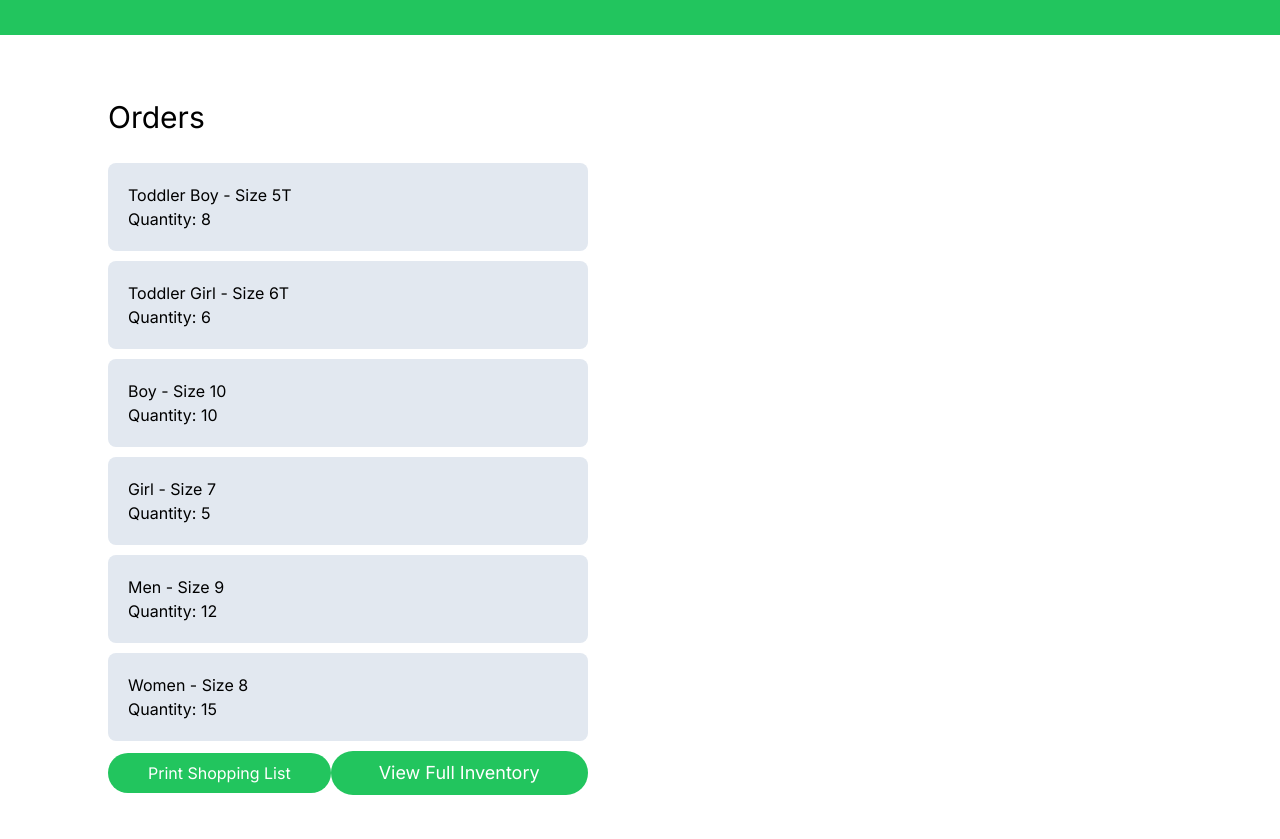
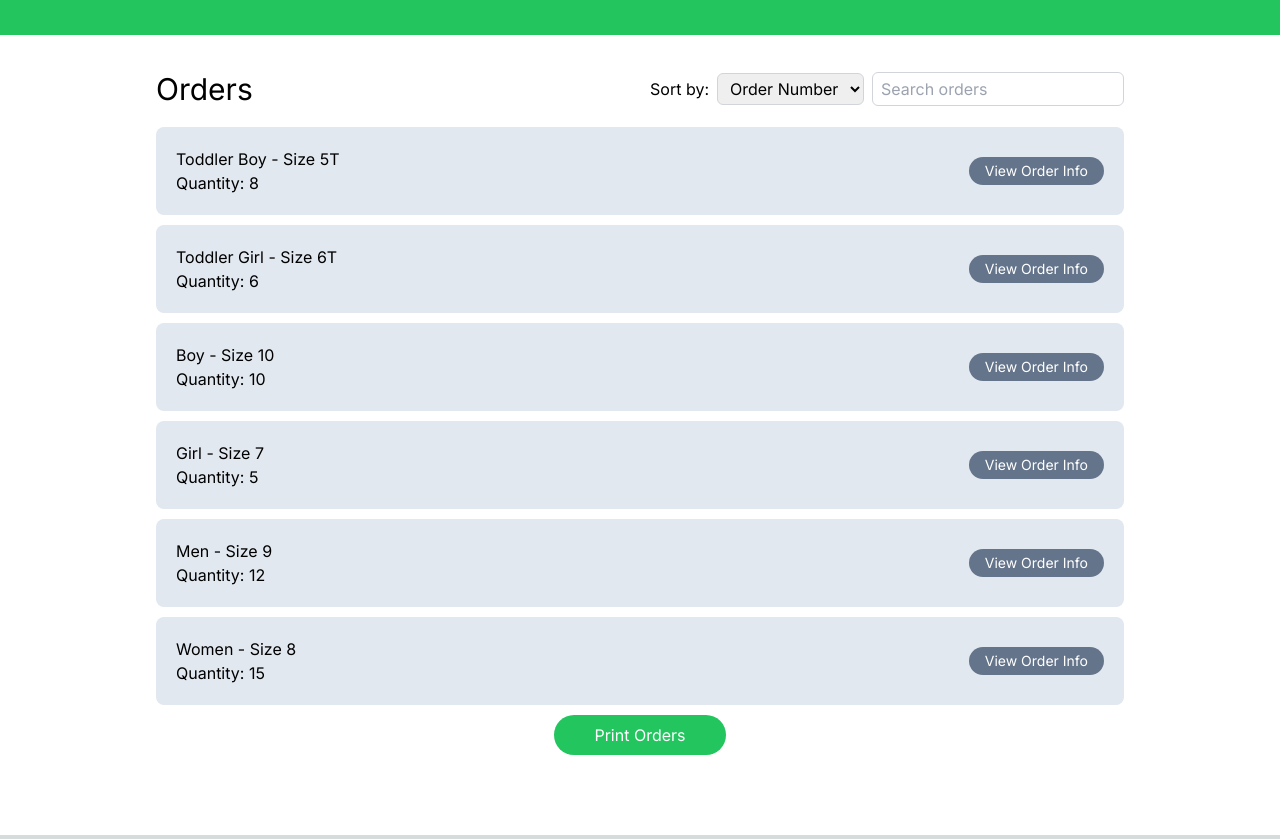
Before and after one commit to mickle0629/mcoc, a Next.js app: page /orders in a window 1280 px wide. Built offline with nearby package versions, Linux system fonts and the light colour scheme.

Commit message:
front-end changes for orders on ali-side

```diff
--- a/src/app/orders/page.tsx
+++ b/src/app/orders/page.tsx
@@ -23,23 +23,45 @@ const InventoryPage: React.FC = () => {
     { id: '6', type: 'Women', size: '8', quantity: 15 },
   ];
 
+
+
   return (
-    <main className="flex bg-white justify-left min-h-screen py-2 px-20">
-        <div className="bg-white text-black flex flex-col items-left p-7">
-        <h1 className="text-3xl py-7">Orders</h1>
+<main className="flex bg-white justify-center min-h-screen py-2 px-20">
+    <div className="bg-white text-black flex flex-col items-center p-7 p-10 w-[80vw]">
+        <div className="flex justify-between w-full items-center mb-5">
+            <h1 className="text-3xl">Orders</h1>
+            <div className="flex items-center">
+                <label htmlFor="sortBy" className="mr-2">Sort by:</label>
+                <select name="sortBy" id="sortBy" className="px-2 py-1 border border-gray-300 rounded-md">
+                    <option value="orderNumber">Order Number</option>
+                    {/* Add more sorting options as needed */}
+                </select>
+                <input type="text" placeholder="Search orders" className="ml-2 px-2 py-1 border border-gray-300 rounded-md" />
+            </div>
+        </div>
         <div className="w-full">
             {placeholderInventory.map((item) => (
-            <div key={item.id} className="bg-slate-200 rounded-lg p-5 mb-2.5">
+                <div key={item.id} className="bg-slate-200 rounded-lg p-5 mb-2.5 flex justify-between items-center">
+                    <div>
                         <p>{`${item.type} - Size ${item.size}`}</p>
                         <p>{`Quantity: ${item.quantity}`}</p>
-
+                    </div>
+                    <button type="button" className="bg-slate-500 px-4 py-1 bg-blue-500 text-white text-sm rounded-full">
+                        View Order Info
+                    </button>
                 </div>
             ))}
-            <button type="submit" className="px-10 py-2 mb-2 bg-green-500 justify-center text-white text-md rounded-full">Print Shopping List</button>
-            <button type="submit" className="px-10 py-2 mb-2 bg-green-500 justify-center text-white text-lg rounded-full px-12">View Full Inventory</button>
+            <div className="flex justify-center">
+                <button type="submit" className="px-10 py-2 mb-2 bg-green-500 text-white text-md rounded-full">
+                    Print Orders
+                </button>
+            </div>
         </div>
     </div>
 </main>
+
+
+
   );
 };
 
```
Lines whose indentation alone changed are shown as unchanged.
